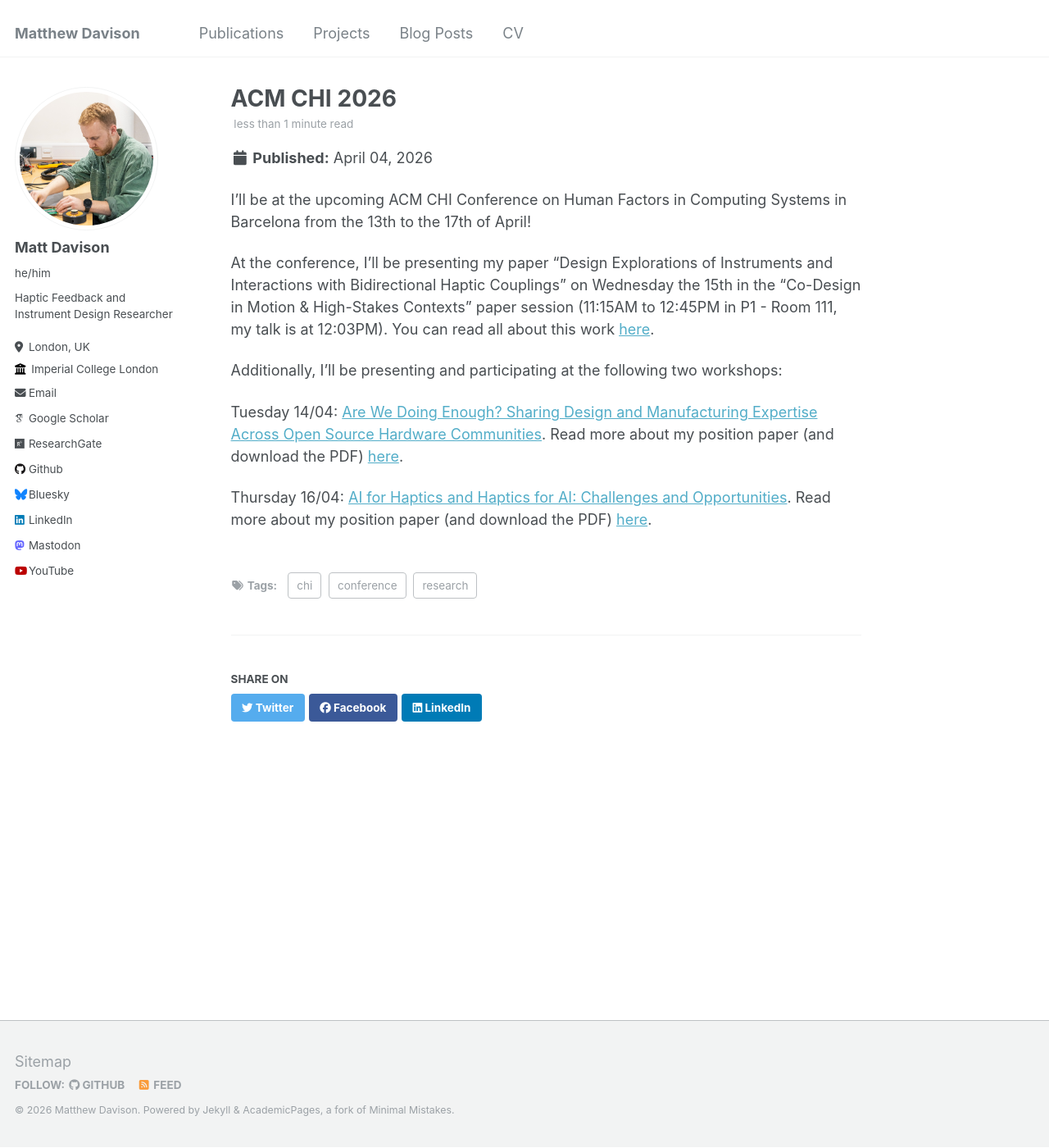
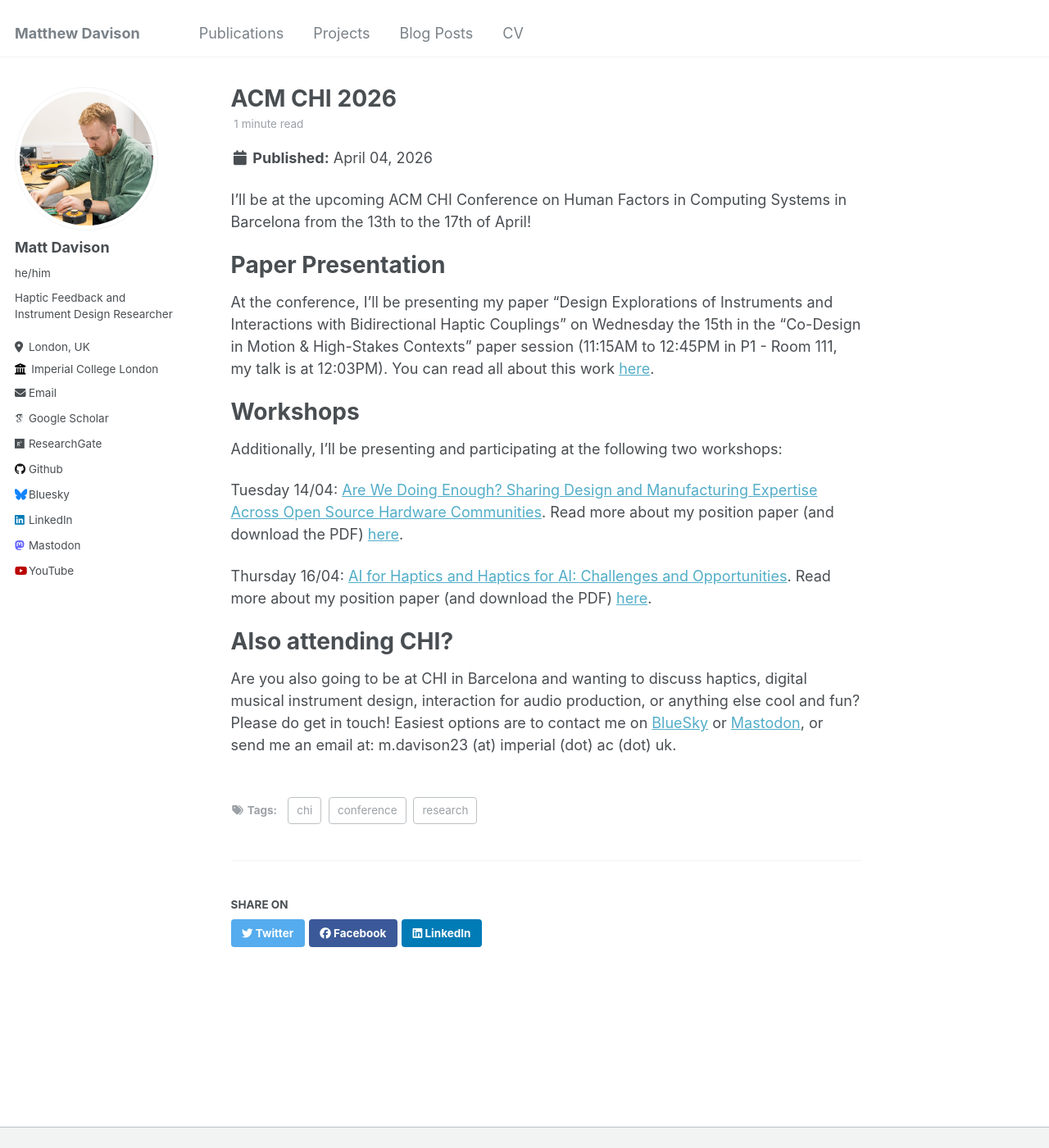
Before and after one commit to davisonaudio/davisonaudio.github.io, a Jekyll site: the page built from _posts/2026-04-04-CHI2026.md, in a window 1280 px wide and 1400 px high. Shown: the whole window at 82% size. Built offline with Jekyll 4.4.1, drawn with Linux system fonts in a browser that asks for light colours; some web fonts are replaced.

Commit message:
Updated CHI blog post

```diff
--- a/_posts/2026-04-04-CHI2026.md
+++ b/_posts/2026-04-04-CHI2026.md
@@ -10,11 +10,19 @@ tags:
 
 I'll be at the upcoming ACM CHI Conference on Human Factors in Computing Systems in Barcelona from the 13th to the 17th of April!
 
+Paper Presentation
+======
 At the conference, I'll be presenting my paper "Design Explorations of Instruments and Interactions with Bidirectional Haptic Couplings" on Wednesday the 15th in the "Co-Design in Motion & High-Stakes Contexts" paper session (11:15AM to 12:45PM in P1 - Room 111, my talk is at 12:03PM). You can read all about this work [here](https://davisonaudio.github.io/chi2026/).
 
 
+Workshops
+======
 Additionally, I'll be presenting and participating at the following two workshops:
 
 Tuesday 14/04: [Are We Doing Enough? Sharing Design and Manufacturing Expertise Across Open Source Hardware Communities](https://are-we-doing-enough-workshop.github.io/). Read more about my position paper (and download the PDF) [here](/workshops_wip_demo/2026-CHI-awde).
 
 Thursday 16/04: [AI for Haptics and Haptics for AI: Challenges and Opportunities](https://derikon.github.io/HapticsAI_Workshop/). Read more about my position paper (and download the PDF) [here](/workshops_wip_demo/2026-CHI-haptics4ai).
+
+Also attending CHI?
+======
+Are you also going to be at CHI in Barcelona and wanting to discuss haptics, digital musical instrument design, interaction for audio production, or anything else cool and fun? Please do get in touch! Easiest options are to contact me on [BlueSky](https://bsky.app/profile/mdavison.bsky.social) or [Mastodon](https://mastodon.social/@mattdavison), or send me an email at: m.davison23 (at) imperial (dot) ac (dot) uk.
```
